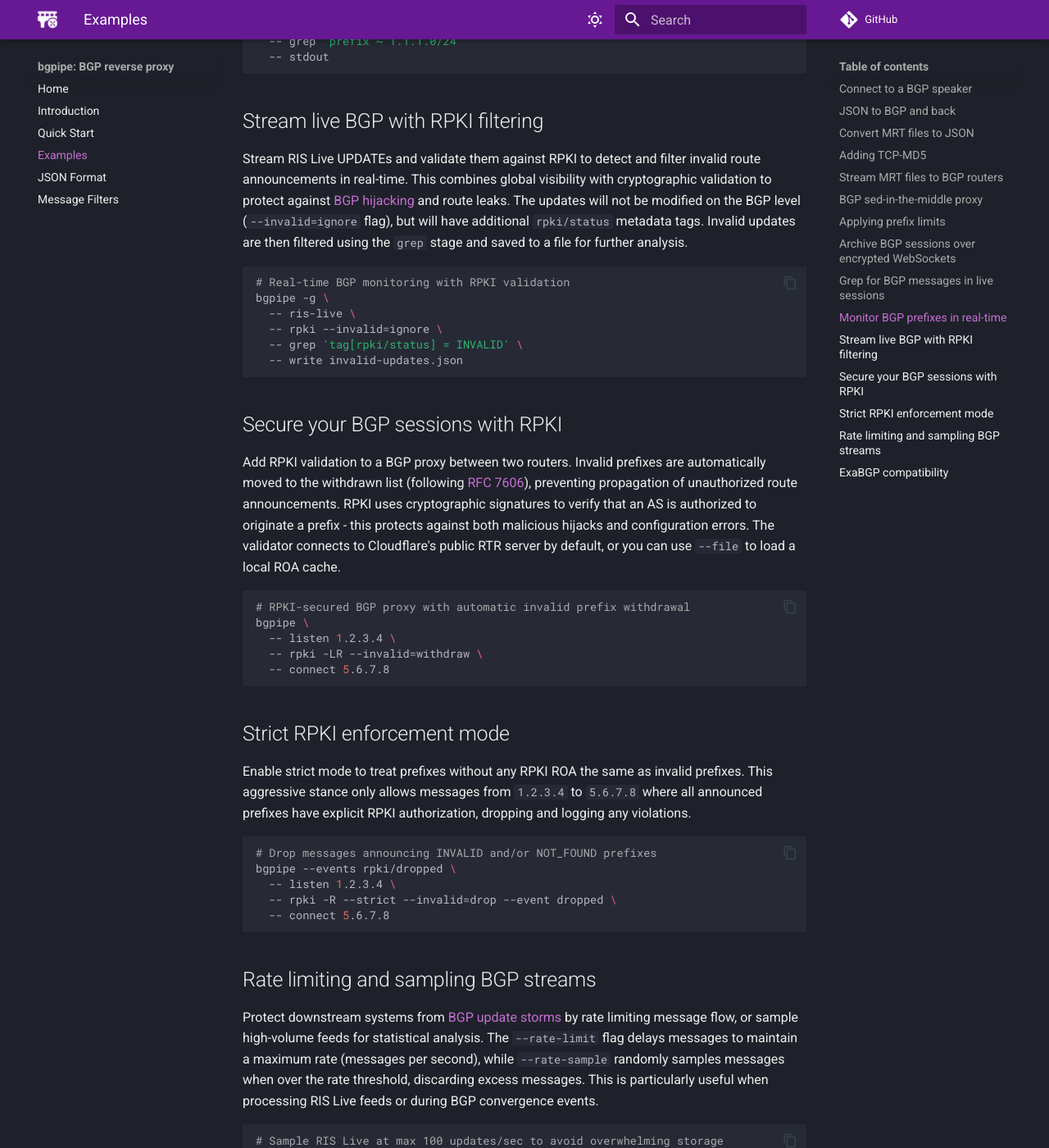
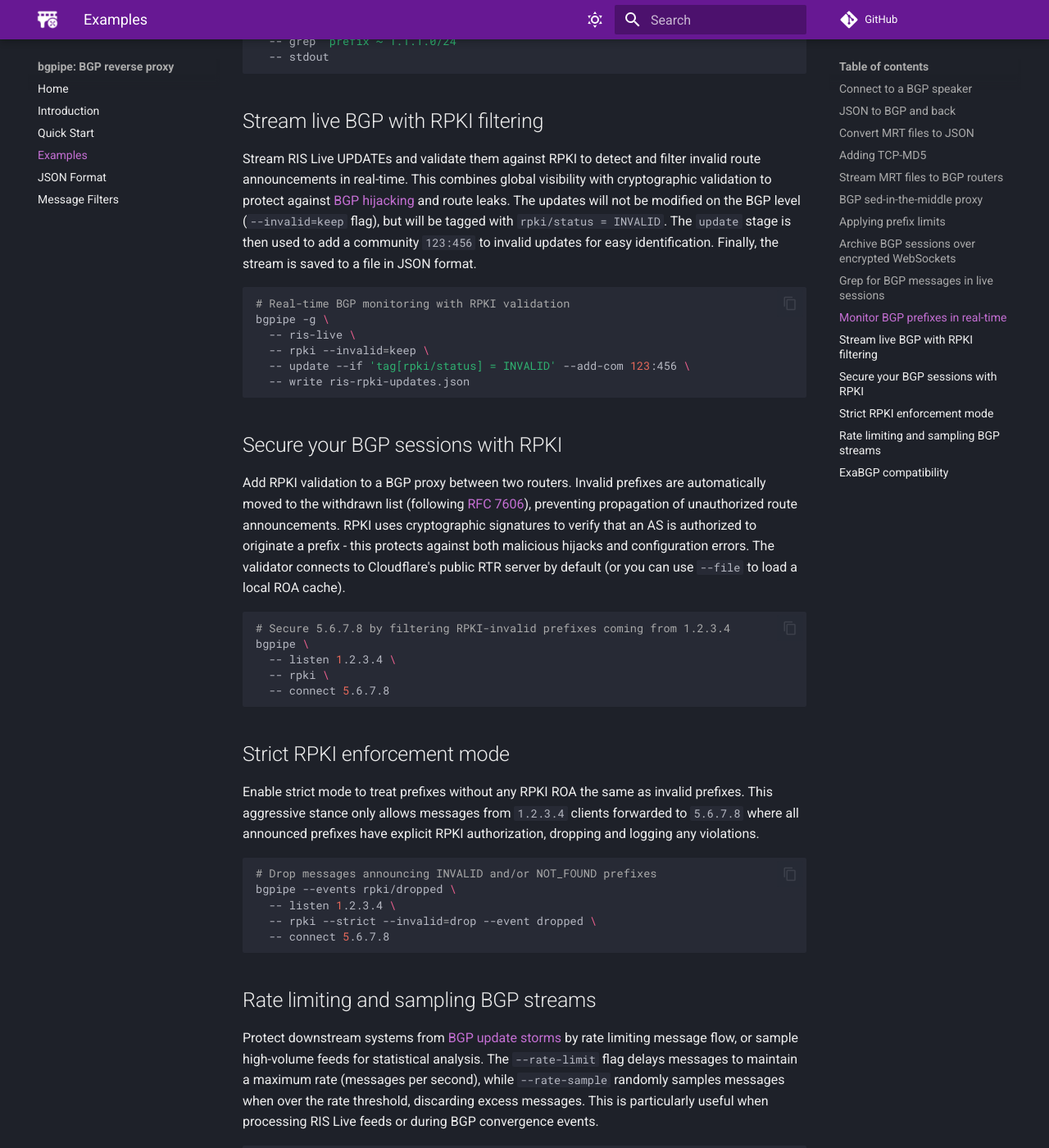
Before and after one commit to bgpfix/bgpipe, an MkDocs documentation site: the page built from docs/examples.md, in a window 1280 px wide and 1400 px high, scrolled down 3002 px. Shown: the whole window at 82% size. Built offline with MkDocs 1.6.1 and Material for MkDocs 9.7.7, drawn with Linux system fonts in a browser that asks for light colours; comment, search, counter and statistics services are not loaded; the version menu is left out.

Commit message:
examples

````diff
--- a/docs/examples.md
+++ b/docs/examples.md
@@ -108,38 +108,38 @@ bgpipe -g \
 
 ## Stream live BGP with RPKI filtering
 
-Stream RIS Live UPDATEs and validate them against RPKI to detect and filter invalid route announcements in real-time. This combines global visibility with cryptographic validation to protect against [BGP hijacking](https://en.wikipedia.org/wiki/BGP_hijacking) and route leaks. The updates will not be modified on the BGP level (`--invalid=ignore` flag), but will have additional `rpki/status` metadata tags. Invalid updates are then filtered using the `grep` stage and saved to a file for further analysis.
+Stream RIS Live UPDATEs and validate them against RPKI to detect and filter invalid route announcements in real-time. This combines global visibility with cryptographic validation to protect against [BGP hijacking](https://en.wikipedia.org/wiki/BGP_hijacking) and route leaks. The updates will not be modified on the BGP level (`--invalid=keep` flag), but will be tagged with `rpki/status = INVALID`. The `update` stage is then used to add a community `123:456` to invalid updates for easy identification. Finally, the stream is saved to a file in JSON format.
 
 ```bash
 # Real-time BGP monitoring with RPKI validation
 bgpipe -g \
   -- ris-live \
-  -- rpki --invalid=ignore \
-  -- grep 'tag[rpki/status] = INVALID' \
-  -- write invalid-updates.json
+  -- rpki --invalid=keep \
+  -- update --if 'tag[rpki/status] = INVALID' --add-com 123:456 \
+  -- write ris-rpki-updates.json
 ```
 
 ## Secure your BGP sessions with RPKI
 
-Add RPKI validation to a BGP proxy between two routers. Invalid prefixes are automatically moved to the withdrawn list (following [RFC 7606](https://datatracker.ietf.org/doc/html/rfc7606)), preventing propagation of unauthorized route announcements. RPKI uses cryptographic signatures to verify that an AS is authorized to originate a prefix - this protects against both malicious hijacks and configuration errors. The validator connects to Cloudflare's public RTR server by default, or you can use `--file` to load a local ROA cache.
+Add RPKI validation to a BGP proxy between two routers. Invalid prefixes are automatically moved to the withdrawn list (following [RFC 7606](https://datatracker.ietf.org/doc/html/rfc7606)), preventing propagation of unauthorized route announcements. RPKI uses cryptographic signatures to verify that an AS is authorized to originate a prefix - this protects against both malicious hijacks and configuration errors. The validator connects to Cloudflare's public RTR server by default (or you can use `--file` to load a local ROA cache).
 
 ```bash
-# RPKI-secured BGP proxy with automatic invalid prefix withdrawal
+# Secure 5.6.7.8 by filtering RPKI-invalid prefixes coming from 1.2.3.4
 bgpipe \
   -- listen 1.2.3.4 \
-  -- rpki -LR --invalid=withdraw \
+  -- rpki \
   -- connect 5.6.7.8
 ```
 
 ## Strict RPKI enforcement mode
 
-Enable strict mode to treat prefixes without any RPKI ROA the same as invalid prefixes. This aggressive stance only allows messages from `1.2.3.4` to `5.6.7.8` where all announced prefixes have explicit RPKI authorization, dropping and logging any violations.
+Enable strict mode to treat prefixes without any RPKI ROA the same as invalid prefixes. This aggressive stance only allows messages from `1.2.3.4` clients forwarded to `5.6.7.8` where all announced prefixes have explicit RPKI authorization, dropping and logging any violations.
 
 ```bash
 # Drop messages announcing INVALID and/or NOT_FOUND prefixes
 bgpipe --events rpki/dropped \
   -- listen 1.2.3.4 \
-  -- rpki -R --strict --invalid=drop --event dropped \
+  -- rpki --strict --invalid=drop --event dropped \
   -- connect 5.6.7.8
 ```
 
````
